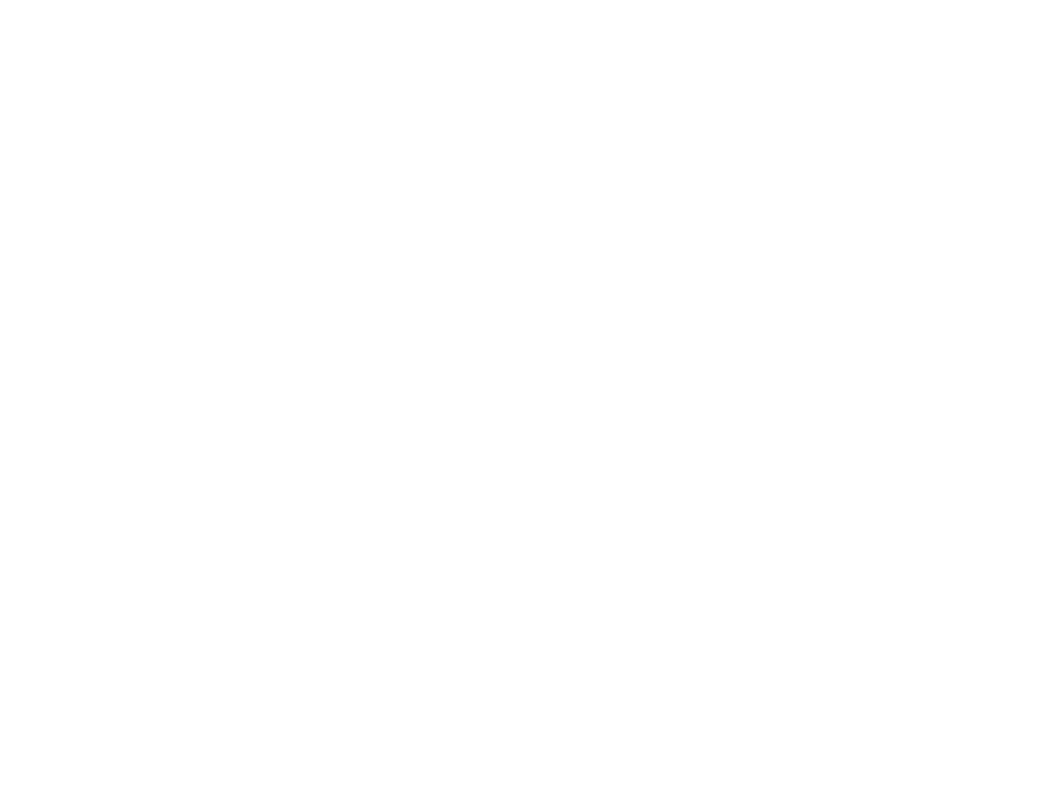
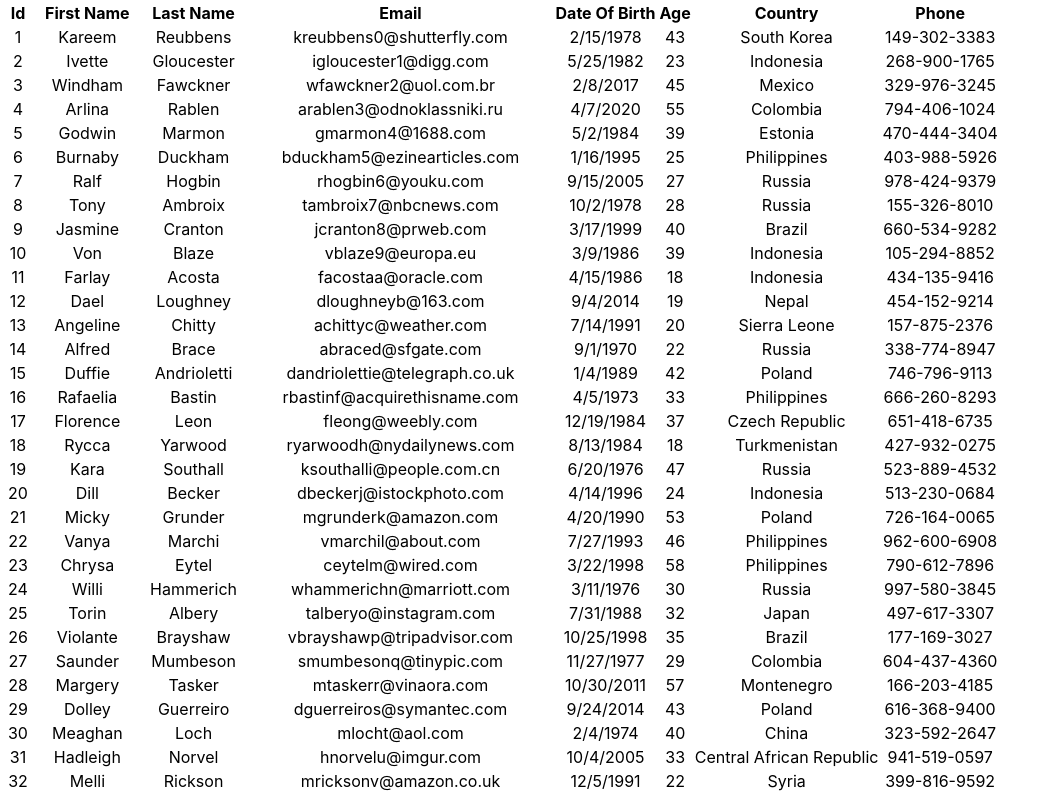
Before and after one commit to vijaygenius123/react-table, a React (Create React App) app: page / in a window 1280 px wide. Shown: the top 796 px of the page, without its empty margins (0-1051 px from the left). Built offline with nearby package versions, Linux system fonts and the light colour scheme.

Commit message:
(feature) Add basic table

```diff
--- a/package.json
+++ b/package.json
@@ -9,6 +9,7 @@
     "react": "^17.0.2",
     "react-dom": "^17.0.2",
     "react-scripts": "4.0.3",
+    "react-table": "7.7.0",
     "web-vitals": "^1.0.1"
   },
   "scripts": {
--- a/src/App.js
+++ b/src/App.js
@@ -1,8 +1,10 @@
 import './App.css';
+import BasicTable from "./components/BasicTable";
 
 function App() {
   return (
     <div className="App">
+      <BasicTable/>
     </div>
   );
 }
--- /dev/null
+++ b/src/components/BasicTable.jsx
@@ -0,0 +1,55 @@
+import React, {useMemo} from 'react'
+import {useTable} from 'react-table'
+import {COLUMNS} from "./columns";
+
+import MOCK_DATA from '../MOCK_DATA.json'
+
+
+const BasicTable = () => {
+
+
+    const columns = useMemo(() => COLUMNS, [])
+    const data = useMemo(() => MOCK_DATA, [])
+
+    const tableInstance = useTable({
+        columns: columns,
+        data: data
+    })
+
+    const {getTableProps, getTableBodyProps, headerGroups, rows, prepareRow}  = tableInstance;
+    return (
+        <div>
+            <table {...getTableProps()}>
+                <thead>
+                {
+                    headerGroups.map((headerGroup) => (
+                        <tr {...headerGroup.getHeaderGroupProps()}>
+                            {headerGroup.headers.map(column => (
+                                <th {...column.getHeaderProps()}>{column.render('Header')}</th>
+                            ))}
+
+                        </tr>
+                    ))
+                }
+                </thead>
+                <tbody {...getTableBodyProps()}>
+                {rows.map(row => {
+                    prepareRow(row)
+                    return (
+                        <tr {...row.getRowProps()}>
+                            {row.cells.map(cell => {
+                        return  <td {...cell.getCellProps()}>{cell.render('Cell')}</td>
+                            })}
+
+                        </tr>
+                    )
+                })}
+
+                </tbody>
+            </table>
+        </div>
+    )
+
+}
+
+export default BasicTable
--- /dev/null
+++ b/src/components/columns.js
@@ -0,0 +1,34 @@
+export const COLUMNS = [
+    {
+        Header: 'Id',
+        accessor: 'id'
+    },
+    {
+        Header: 'First Name',
+        accessor: 'first_name'
+    },
+    {
+        Header: 'Last Name',
+        accessor: 'last_name'
+    },
+    {
+        Header: 'Email',
+        accessor: 'email'
+    },
+    {
+        Header: 'Date Of Birth',
+        accessor: 'date_of_birth'
+    },
+    {
+        Header: 'Age',
+        accessor: 'age'
+    },
+    {
+        Header: 'Country',
+        accessor: 'country'
+    },
+    {
+        Header: 'Phone',
+        accessor: 'phone'
+    },
+]
```
Also changed, not shown: 1 other file (tests, documents, lock files or other folders).
